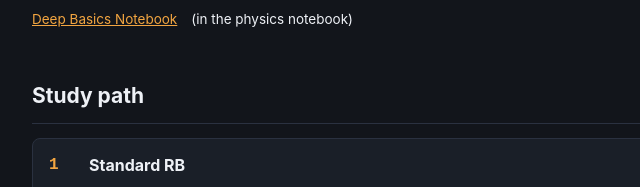
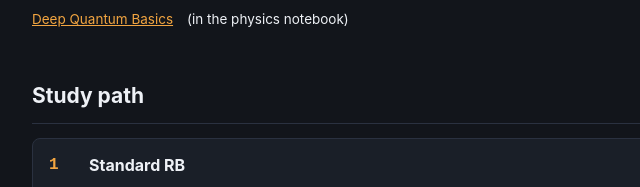
Before and after one commit to imelenwe/randomized-benchmarking, a plain HTML site: page learn/index.html in a window 1280 px wide. Shown: the part 531-718 px from the top of the page, 198-838 px from the left. Drawn offline with Linux system fonts and the light colour scheme.

Commit message:
Rename notebook link to Deep Quantum Basics
Co-Authored-By: Claude Opus 5.5 <noreply@anthropic.com>

```diff
--- a/learn/index.html
+++ b/learn/index.html
@@ -88,7 +88,7 @@
 
   <h2>Covering the basics</h2>
   <p>Short statements that look obvious and carry a lot: the Born rule and the trace, projectors versus observables, Kraus operators, and the Lindblad derivation step by step. Each comes with a worked example and a recall question.</p>
-  <div class="links"><a href="https://imelenwe.github.io/physics/topics/quantum-basics/deep-basics-notebook.html">Deep Basics Notebook</a> (in the physics notebook)</div>
+  <div class="links"><a href="https://imelenwe.github.io/physics/topics/quantum-basics/deep-basics-notebook.html">Deep Quantum Basics</a> (in the physics notebook)</div>
 
   <h2>Study path</h2>
   <div class="steps">
```
